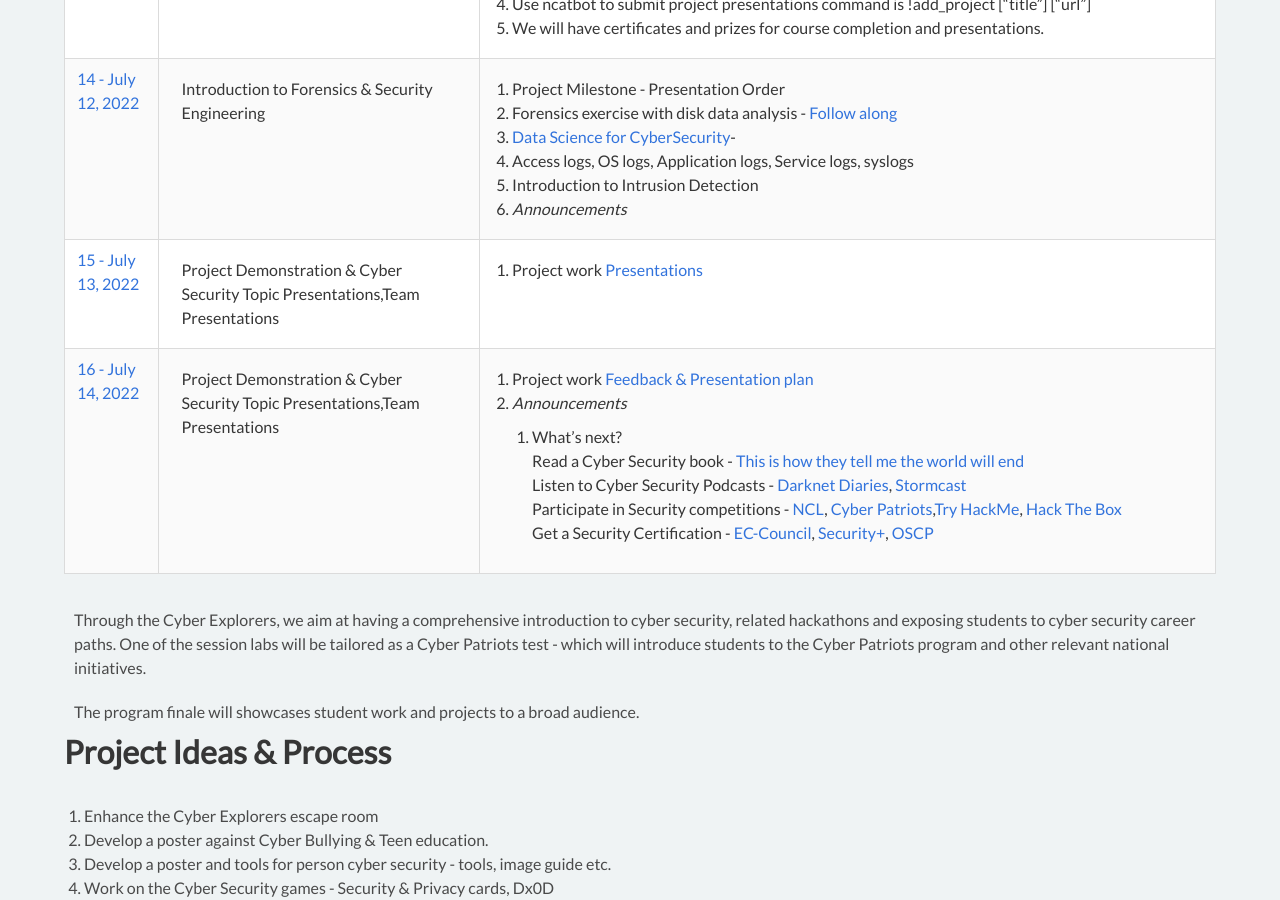
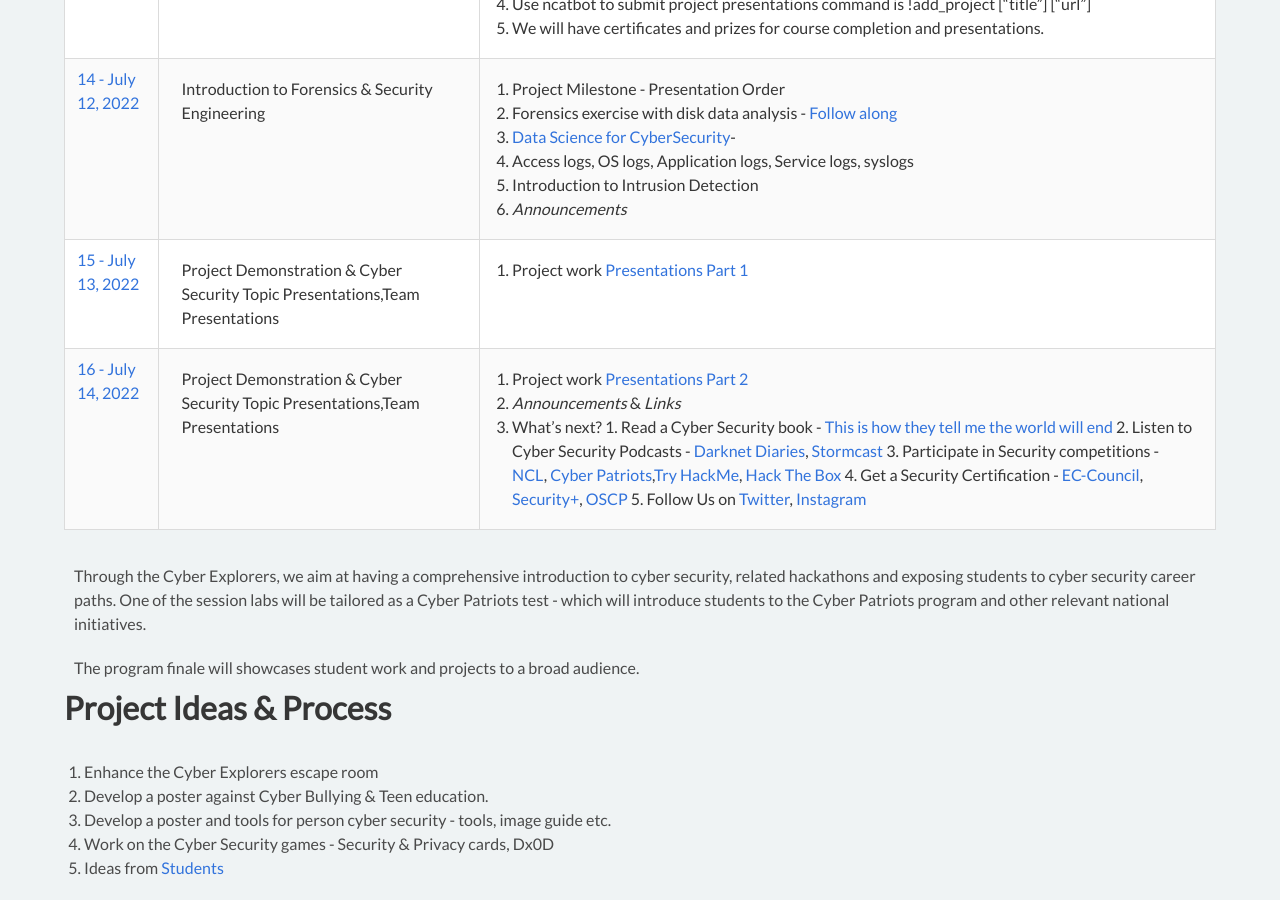
Before and after one commit to cyberdefendersprogram/www-homepage, a Jekyll site: the page built from pages/programs/cyberexplorers-ncat.md, in a window 1280 px wide and 900 px high, scrolled down 3006 px. Built offline with Jekyll 4.4.1, drawn with Linux system fonts in a browser that asks for light colours; nearby versions of some CDN libraries.

Commit message:
Update cyber-explorers-ncat.yml

```diff
--- a/_data/cyber-explorers-ncat.yml
+++ b/_data/cyber-explorers-ncat.yml
@@ -112,15 +112,16 @@
 - session: 15 - July 13, 2022
   desc: Project Demonstration & Cyber Security Topic Presentations,Team Presentations
   notes: |
-    1. Project work [Presentations](https://youtu.be/lcRefGQLUWU)
+    1. Project work [Presentations Part 1](https://youtu.be/lcRefGQLUWU)
 
 - session: 16 - July 14, 2022
   desc: Project Demonstration & Cyber Security Topic Presentations,Team Presentations
   notes: |
-    1. Project work [Feedback & Presentation plan]()
-    3. *Announcements*
-        1. What's next?
-          - Read a Cyber Security book - [This is how they tell me the world will end](https://www.amazon.com/This-They-Tell-World-Ends/dp/1635576059)
-          - Listen to Cyber Security Podcasts - [Darknet Diaries](https://darknetdiaries.com/), [Stormcast](https://isc.sans.edu/podcast.html)
-          - Participate in Security competitions - [NCL](https://nationalcyberleague.org/), [Cyber Patriots](),[Try HackMe](), [Hack The Box](https://www.hackthebox.com/)
-          - Get a Security Certification - [EC-Council](), [Security+](), [OSCP]()
+    1. Project work [Presentations Part 2](https://youtu.be/hacj8SWGkqU)
+    2. *Announcements* & *Links*
+      1. What's next?
+        1. Read a Cyber Security book - [This is how they tell me the world will end](https://www.amazon.com/This-They-Tell-World-Ends/dp/1635576059)
+        2. Listen to Cyber Security Podcasts - [Darknet Diaries](https://darknetdiaries.com/), [Stormcast](https://isc.sans.edu/podcast.html)
+        3. Participate in Security competitions - [NCL](https://nationalcyberleague.org/), [Cyber Patriots](),[Try HackMe](https://tryhackme.com/), [Hack The Box](https://www.hackthebox.com/)
+        4. Get a Security Certification - [EC-Council](https://www.eccouncil.org/), [Security+](), [OSCP](https://www.offensive-security.com/)
+        5. Follow Us on [Twitter](https://twitter.com/ProgramCyber), [Instagram](https://www.instagram.com/cyberdefendersprogram/)
```
